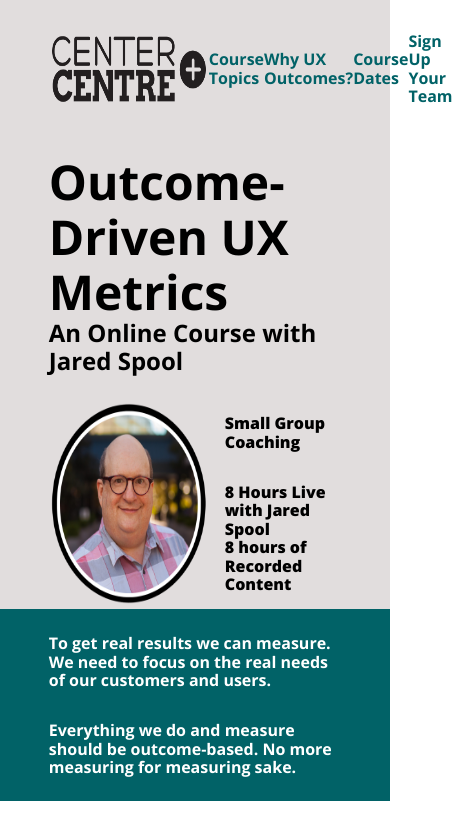
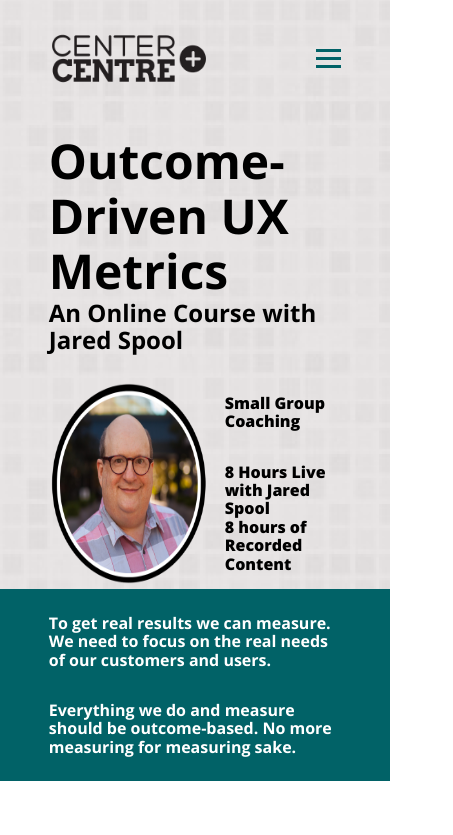
Before and after one commit to waxhsu/ux-research, a React (Create React App) app: page / in a window 390 px wide. Shown: the top 835 px of the page, 453 px wide, since content can reach past the window. Built offline with nearby package versions, Linux system fonts and the light colour scheme.

Commit message:
created the hamburger menu in navbar

```diff
--- a/package.json
+++ b/package.json
@@ -13,7 +13,7 @@
     "react": "^18.3.1",
     "react-dom": "^18.3.1",
     "react-router-dom": "^6.26.2",
-    "react-scripts": "5.0.1",
+    "react-scripts": "^3.0.1",
     "source-map": "^0.7.4",
     "web-vitals": "^2.1.4"
   },
--- a/src/components/Header/Header.css
+++ b/src/components/Header/Header.css
@@ -1,47 +1,108 @@
+/* Basic styles for the header */
 .header {
     display: flex;
     flex-direction: column;
     margin: 0 auto;
     width: 75%;
-    /* border: 1px solid red; */
     max-width: 80em;
     font-weight: bold;
-    /* margin-top: 2em; */
 }
 
 .header-background {
     background-color: rgb(225, 221, 221);
     padding-top: 2em;
-
 }
 
 .header-nav {
     display: flex;
     justify-content: space-between;
+    align-items: center;
+    position: relative;
 }
 
+/* Logo styles */
 .header-logo {
-
     width: 10em;
-
 }
 
+/* Link styles */
 .header-nav a {
     color: #016267;
     font-weight: bold;
     text-decoration: none;
-
 }
 
+/* Default styles for the links */
 .header-links {
     display: flex;
     justify-content: space-between;
-    /* border: 1px solid blue; */
     width: 75%;
     align-items: center;
     color: #016267;
 }
 
+/* Hamburger menu styles */
+.hamburger {
+    display: none;
+    flex-direction: column;
+    cursor: pointer;
+    gap: 5px;
+}
+
+.hamburger .bar {
+    width: 25px;
+    height: 3px;
+    background-color: #016267;
+    transition: 0.3s;
+}
+
+/* Responsive styles for smaller screens */
+@media (max-width: 768px) {
+    .header-links {
+        display: none; /* Hide links on mobile by default */
+        flex-direction: column;
+        position: absolute;
+        top: 60px;
+        right: 20px;
+        background-color: white;
+        width: 200px;
+        border-radius: 8px;
+        box-shadow: 0 4px 6px rgba(0, 0, 0, 0.1);
+        z-index: 1000;
+    }
+
+    .header-links.open {
+        display: flex; /* Show links when menu is open */
+    }
+
+    .hamburger {
+        display: flex; /* Show hamburger icon on mobile */
+    }
+
+    .header-nav {
+        flex-direction: row;
+    }
+}
+
+/* Styling for the Hero section */
+.hero {
+    display: flex;
+}
+
+.hero img {
+    width: 10em;
+    height: auto;
+    margin: 0 1em 0 0;
+}
+
+.hero-paragraphs {
+    display: flex;
+    flex-direction: column;
+    justify-content: center;
+    font-weight: 800;
+}
+
+/* Styles for the main heading and subtitle */
 h1 {
     font-size: 3em;
     margin: 1em 0 0 0;
@@ -50,23 +111,4 @@
 .online-course {
     font-size: 1.5em;
     margin-top: 0;
-
 }
-
-.hero {
-    display: flex;
-}
-
-.hero img {
-    width: 10em;
-    height: auto;
-    margin: 0 1em 0 0;
-
-}
-
-.hero-paragraphs {
-    display: flex;
-    flex-direction: column;
-    justify-content: center;
-    font-weight: 800;
-}
--- a/src/components/Header/Header.jsx
+++ b/src/components/Header/Header.jsx
@@ -1,7 +1,6 @@
-import React from "react";
+import React, { useState } from "react";
 import './Header.css';
 import { Link, useLocation } from 'react-router-dom';
-
 
 export function Hero() {
     return (
@@ -15,20 +14,31 @@
     )
 }
 
+export default function Header() {
+    const [menuOpen, setMenuOpen] = useState(false); // State to track menu open/close
+    const location = useLocation();
 
-export default function Header() {
+    const toggleMenu = () => {
+        setMenuOpen(!menuOpen); // Toggle the menu state
+    };
 
-    const location = useLocation(); // Hook to get the current route
     return (
-
-
         <section className="header-background" style={{
-            backgroundImage: `url(${process.env.PUBLIC_URL} /images/square - background.png)`
+            backgroundImage: `url(${process.env.PUBLIC_URL}/images/square-background.png)`
         }}>
-            <section className="header" >
+            <section className="header">
                 <nav className="header-nav">
                     <img className="header-logo" src="/images/Center_Centre_Logo.png" alt="center centre logo" />
-                    <div className="header-links">
+
+                    {/* Hamburger icon */}
+                    <div className="hamburger" onClick={toggleMenu}>
+                        <span className="bar"></span>
+                        <span className="bar"></span>
+                        <span className="bar"></span>
+                    </div>
+
+                    {/* Links */}
+                    <div className={`header-links ${menuOpen ? 'open' : ''}`}>
                         <Link to="/topics">Course Topics</Link>
                         <Link to="/outcomes">Why UX Outcomes?</Link>
                         <Link to="/october">Course Dates</Link>
@@ -39,9 +49,7 @@
                     <h1>Outcome-Driven UX Metrics</h1>
                     <p className="online-course">An Online Course with Jared Spool</p>
                 </div>
-                {/* Only render Hero if the current route is the home page ("/") */}
                 {location.pathname === '/' && <Hero />}
-
             </section>
         </section>
     );
```
Also changed, not shown: 1 other file (tests, documents, lock files or other folders).
